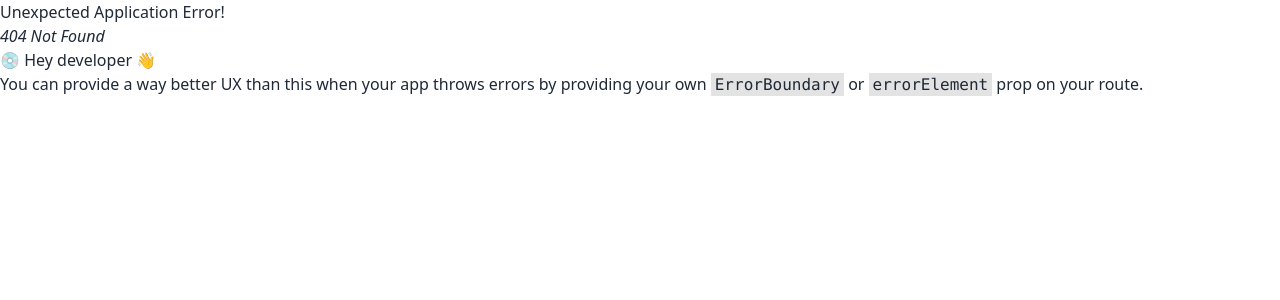
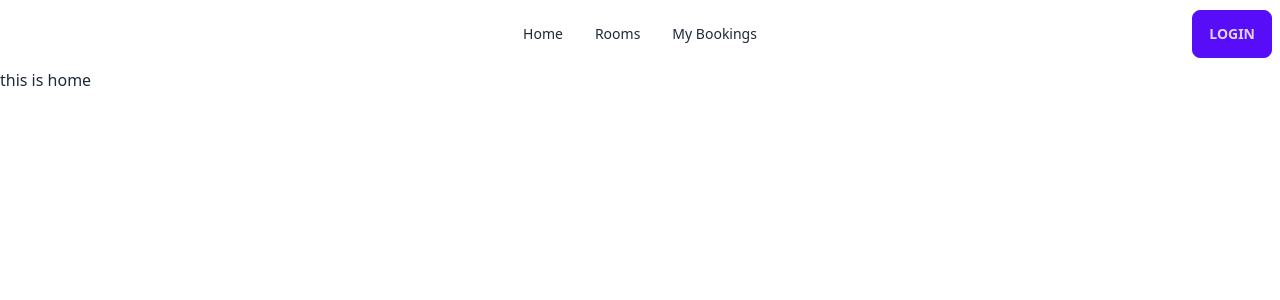
Before and after one commit to RoufRain/hotel-management-system-client, a React (Vite) app: page /home in a window 1280 px wide. Before the commit this address had no page. Shown: the top 300 px of the page. Built offline with nearby package versions, Linux system fonts and the light colour scheme.

Commit message:
navigation bar created with required pages links

```diff
--- a/src/App.jsx
+++ b/src/App.jsx
@@ -1,11 +1,5 @@
 function App() {
-  return (
-    <>
-      <h1>Vite + React</h1>
-
-      <h5>hello</h5>
-    </>
-  );
+  return <></>;
 }
 
 export default App;
--- a/src/Components/Home/Home.jsx
+++ b/src/Components/Home/Home.jsx
@@ -0,0 +1,11 @@
+import React from "react";
+
+const Home = () => {
+  return (
+    <div>
+      <h2>this is home</h2>
+    </div>
+  );
+};
+
+export default Home;
--- a/src/Components/Shared/Navbar.jsx
+++ b/src/Components/Shared/Navbar.jsx
@@ -0,0 +1,67 @@
+import { Link } from "react-router-dom";
+
+const navItems = (
+  <>
+    <li>
+      <Link to="/">Home</Link>
+    </li>
+    <li>
+      <Link to="about">Rooms</Link>
+    </li>
+
+    <li>
+      <Link to="/bookings">My Bookings</Link>
+    </li>
+  </>
+);
+
+const Navbar = () => {
+  return (
+    <div className="navbar bg-base-100">
+      <div className="navbar-start">
+        <div className="dropdown">
+          <label tabIndex={0} className="btn btn-ghost lg:hidden">
+            <svg
+              xmlns="http://www.w3.org/2000/svg"
+              className="h-5 w-5"
+              fill="none"
+              viewBox="0 0 24 24"
+              stroke="currentColor"
+            >
+              <path
+                strokeLinecap="round"
+                strokeLinejoin="round"
+                strokeWidth="2"
+                d="M4 6h16M4 12h8m-8 6h16"
+              />
+            </svg>
+          </label>
+          <ul
+            tabIndex={0}
+            className="menu menu-sm dropdown-content mt-3 z-[1] p-2 shadow bg-base-100 rounded-box w-52"
+          >
+            {navItems}
+          </ul>
+        </div>
+        <Link to="">{/* <img src={logo} alt="" /> */}</Link>
+      </div>
+      <div className="navbar-center hidden lg:flex">
+        <ul className="menu menu-horizontal px-1">{navItems}</ul>
+      </div>
+
+      {/* <div className="navbar-end">
+            <button className="btn btn-primary" >
+              LogOut
+            </button>
+          </div> */}
+
+      <div className="navbar-end">
+        <Link to="/login">
+          <button className="btn btn-primary">Login</button>
+        </Link>
+      </div>
+    </div>
+  );
+};
+
+export default Navbar;
--- a/src/MainLayout/MainLayout.jsx
+++ b/src/MainLayout/MainLayout.jsx
@@ -0,0 +1,14 @@
+import { Outlet } from "react-router-dom";
+import Home from "../Components/Home/Home";
+import Navbar from "../Components/Shared/Navbar";
+
+const MainLayout = () => {
+  return (
+    <div>
+      <Navbar> </Navbar>
+      <Outlet> </Outlet>
+    </div>
+  );
+};
+
+export default MainLayout;
```
Also changed, not shown: src/Routes/Routes.jsx (+9 -1 lines).
